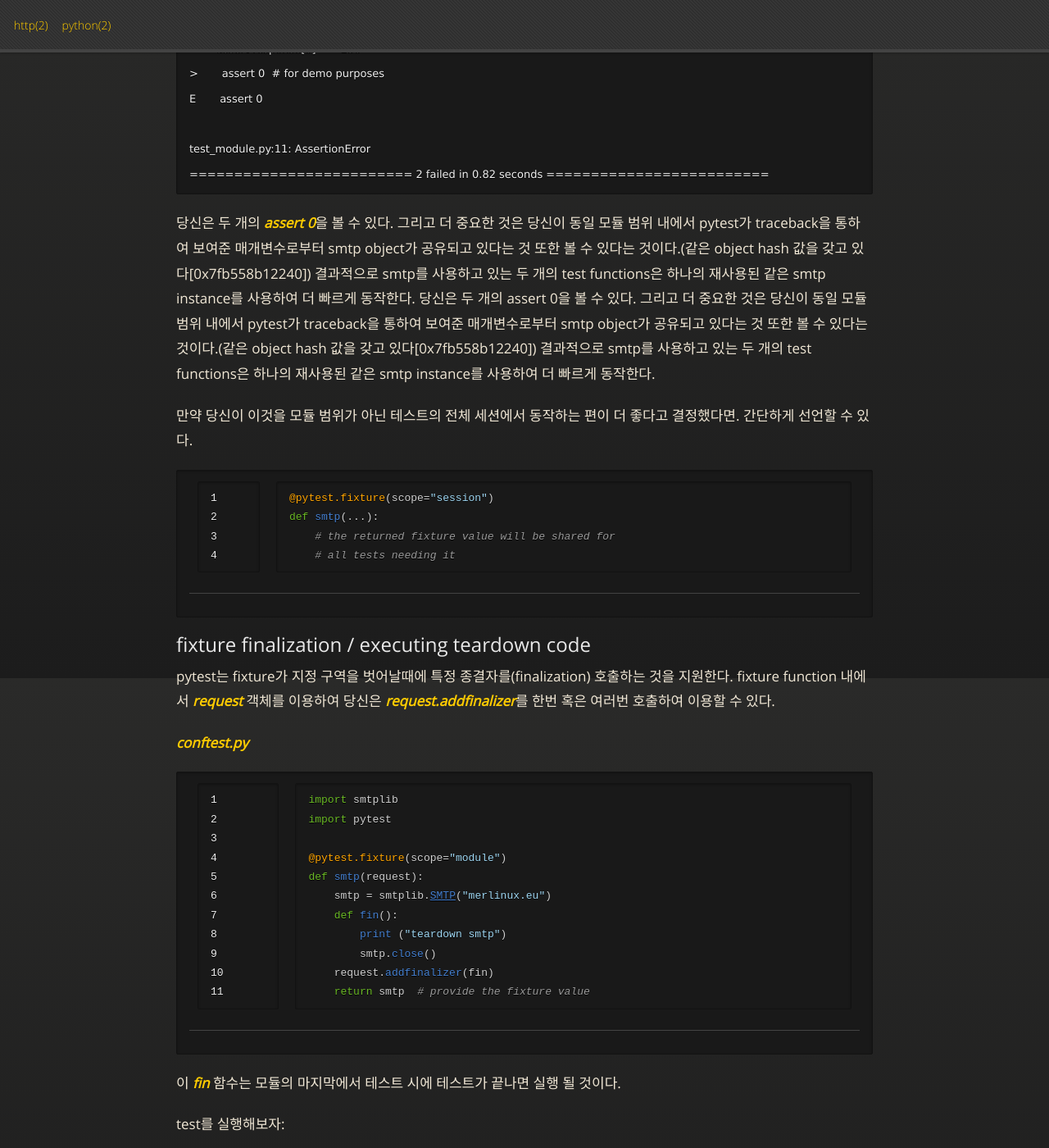
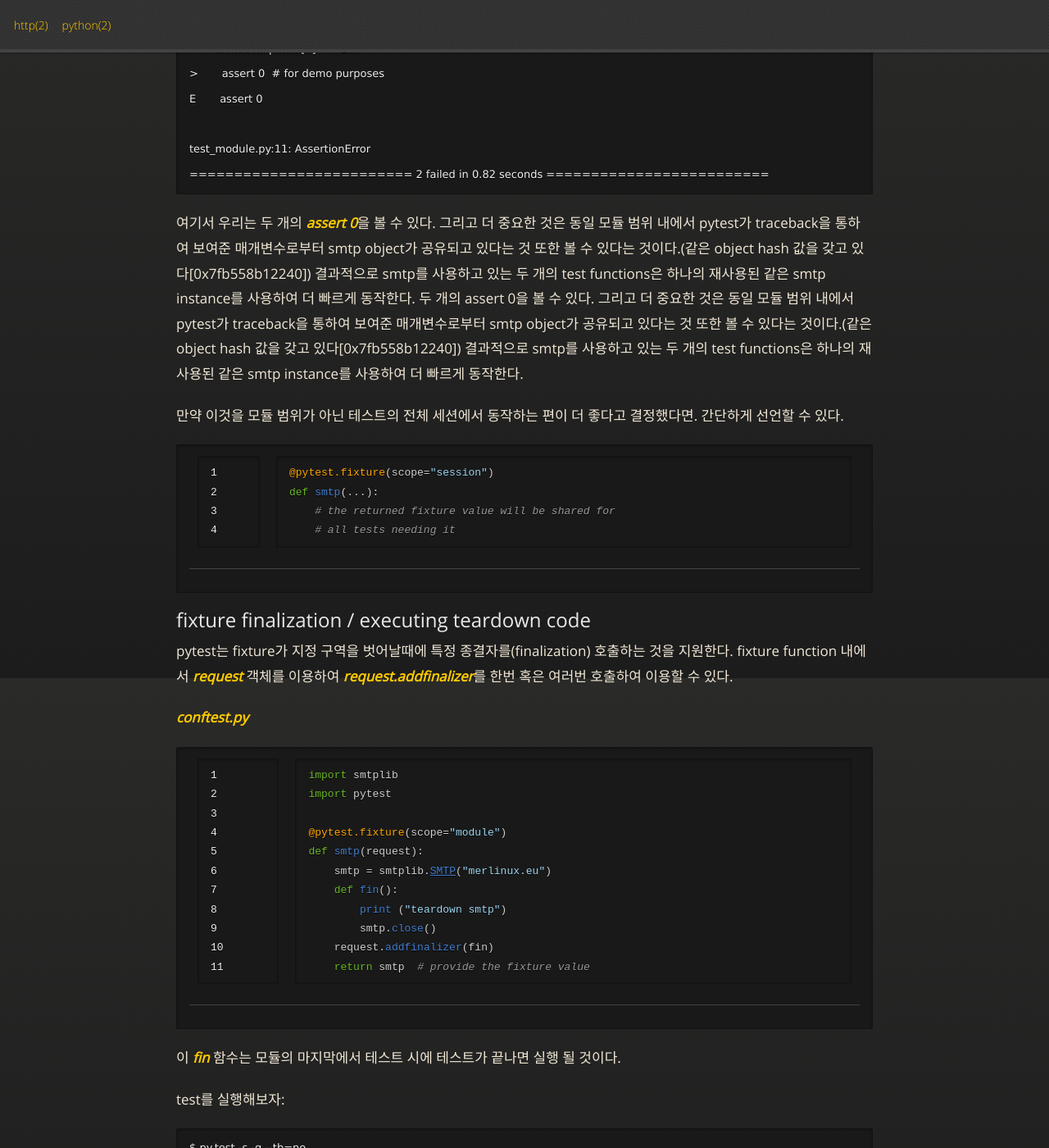
Before and after one commit to Luavis/luavis.github.io, a Jekyll site: the page built from _posts/python/2015-07-19-python-pytest-fixture.markdown, in a window 1280 px wide and 1400 px high, scrolled down 5473 px. Shown: the whole window at 82% size. Built offline with Jekyll 4.4.1, drawn with Linux system fonts in a browser that asks for light colours; some of the changed text lies outside the part shown.

Commit message:
Update pytest fixture

```diff
--- a/_posts/python/2015-07-19-python-pytest-fixture.markdown
+++ b/_posts/python/2015-07-19-python-pytest-fixture.markdown
@@ -25,7 +25,7 @@ test fixture의 목적은 신뢰되고 반복적으로 실행되는 테스팅에
 
 * fixture은 단순한 유닛에서 부터(unit of unittesting) 함수 하나하나를 테스팅하도록 파라미터화한 fixture와 test의 configuration과 component options를 통하여 범위를 관리할 수 있다. 또한 fixture의 재사용은 클래스, 모듈 혹은 전 테스팅 세션에서 재사용이 가능하다.
 
-추가로, pytest는 일반적인 xunit style의 setup을 계속 지원한다. 당신은 이 고전적인 방식에서 새로운 스타일로 옮겨가면서 두가지를 혼용해서 사용할 수 있다.(주: new style로 옮겨주길 바라는거 같다.) 또한 원한다면 이미 있는 unittest.TestCase 혹은 nose based projects에서 바로 시작할 수 있다.
+추가로, pytest는 일반적인 xunit style의 setup을 계속 지원한다. 우리는 이 고전적인 방식에서 새로운 스타일로 옮겨가면서 두가지를 혼용해서 사용할 수 있다.(주: new style로 옮겨주길 바라는거 같다.) 또한 원한다면 이미 있는 unittest.TestCase 혹은 nose based projects에서 바로 시작할 수 있다.
 
 > ###Note
 >
@@ -83,14 +83,14 @@ pytest가 위의 test_elho function을 호출하는 방법에 대해서 정확
 
  1. *smtp()*를 호출하고 return instance를 받는다.
 
- 1. *test_ehlo(<SMTP instance>)*는 호출되고 테스트 함수 내에서 실패했다.(assert 0 떄문에)
+ 1. *test_ehlo()*는 호출되고 테스트 함수 내에서 실패했다.(assert 0 떄문에)
 
-    주의할 점은 만약 당신이 함수의 매개변수를 잘못 입력하였거나 혹은 원하는 기능이 사용불가능한 상태이면, 당연히 에러가 발생할 것이다.
+    주의할 점은 만약 우리가 함수의 매개변수를 잘못 입력하였거나 혹은 원하는 기능이 사용불가능한 상태이면, 당연히 에러가 발생할 것이다.
 
 
 > ###Note
 >
-> 당신은 언제나 --fixtures를 이용하여
+> 언제나 --fixtures를 이용하여
 >
 > *py.test --fixtures test_simplefactory.py*
 >
@@ -118,7 +118,7 @@ def smtp():
     return smtplib.SMTP("merlinux.eu")
 {% endhighlight %}
 
-fixture의 이름은 다시 한번 smtp로 하였고 당신은 conftest.py가 위치한 directory 혹은 그 하위 directory에 있는 test function 혹은 다른 fixture function에서 접근할 수 있다.
+fixture의 이름은 다시 한번 smtp로 하였고 conftest.py가 위치한 directory 혹은 그 하위 directory에 있는 test function 혹은 다른 fixture function에서 접근할 수 있다.
 
 *test_module.py*
 {% highlight python linenos %}
@@ -172,10 +172,10 @@ def test_noop(smtp):
     ========================= 2 failed in 0.82 seconds =========================
 
 
-당신은 두 개의 *assert 0*을 볼 수 있다. 그리고 더 중요한 것은 당신이 동일 모듈 범위 내에서 pytest가 traceback을 통하여 보여준 매개변수로부터 smtp object가 공유되고 있다는 것 또한 볼 수 있다는 것이다.(같은 object hash 값을 갖고 있다[0x7fb558b12240]) 결과적으로 smtp를 사용하고 있는 두 개의 test functions은 하나의 재사용된 같은 smtp instance를 사용하여 더 빠르게 동작한다.
-당신은 두 개의 assert 0을 볼 수 있다. 그리고 더 중요한 것은 당신이 동일 모듈 범위 내에서 pytest가 traceback을 통하여 보여준 매개변수로부터 smtp object가 공유되고 있다는 것 또한 볼 수 있다는 것이다.(같은 object hash 값을 갖고 있다[0x7fb558b12240]) 결과적으로 smtp를 사용하고 있는 두 개의 test functions은 하나의 재사용된 같은 smtp instance를 사용하여 더 빠르게 동작한다.
+여기서 우리는 두 개의 *assert 0*을 볼 수 있다. 그리고 더 중요한 것은 동일 모듈 범위 내에서 pytest가 traceback을 통하여 보여준 매개변수로부터 smtp object가 공유되고 있다는 것 또한 볼 수 있다는 것이다.(같은 object hash 값을 갖고 있다[0x7fb558b12240]) 결과적으로 smtp를 사용하고 있는 두 개의 test functions은 하나의 재사용된 같은 smtp instance를 사용하여 더 빠르게 동작한다.
+두 개의 assert 0을 볼 수 있다. 그리고 더 중요한 것은 동일 모듈 범위 내에서 pytest가 traceback을 통하여 보여준 매개변수로부터 smtp object가 공유되고 있다는 것 또한 볼 수 있다는 것이다.(같은 object hash 값을 갖고 있다[0x7fb558b12240]) 결과적으로 smtp를 사용하고 있는 두 개의 test functions은 하나의 재사용된 같은 smtp instance를 사용하여 더 빠르게 동작한다.
 
-만약 당신이 이것을 모듈 범위가 아닌 테스트의 전체 세션에서 동작하는 편이 더 좋다고 결정했다면. 간단하게 선언할 수 있다.
+만약 이것을 모듈 범위가 아닌 테스트의 전체 세션에서 동작하는 편이 더 좋다고 결정했다면. 간단하게 선언할 수 있다.
 
 {% highlight python linenos %}
 @pytest.fixture(scope="session")
@@ -186,7 +186,7 @@ def smtp(...):
 
 ## fixture finalization / executing teardown code
 
-pytest는 fixture가 지정 구역을 벗어날때에 특정 종결자를(finalization) 호출하는 것을 지원한다. fixture function 내에서 *request* 객체를 이용하여 당신은 *request.addfinalizer*를 한번 혹은 여러번 호출하여 이용할 수 있다.
+pytest는 fixture가 지정 구역을 벗어날때에 특정 종결자를(finalization) 호출하는 것을 지원한다. fixture function 내에서 *request* 객체를 이용하여 *request.addfinalizer*를 한번 혹은 여러번 호출하여 이용할 수 있다.
 
 *conftest.py*
 {% highlight python linenos %}
```
